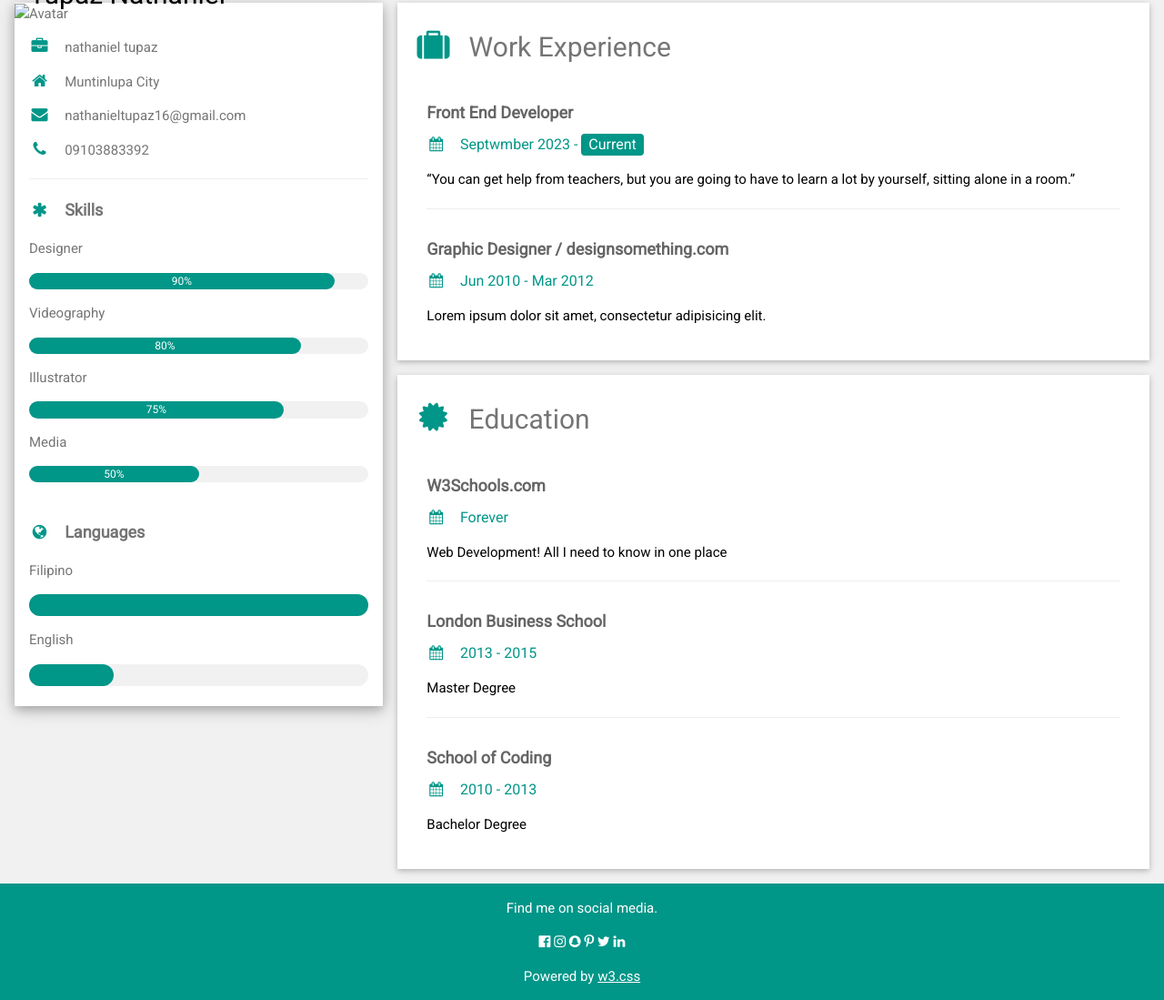
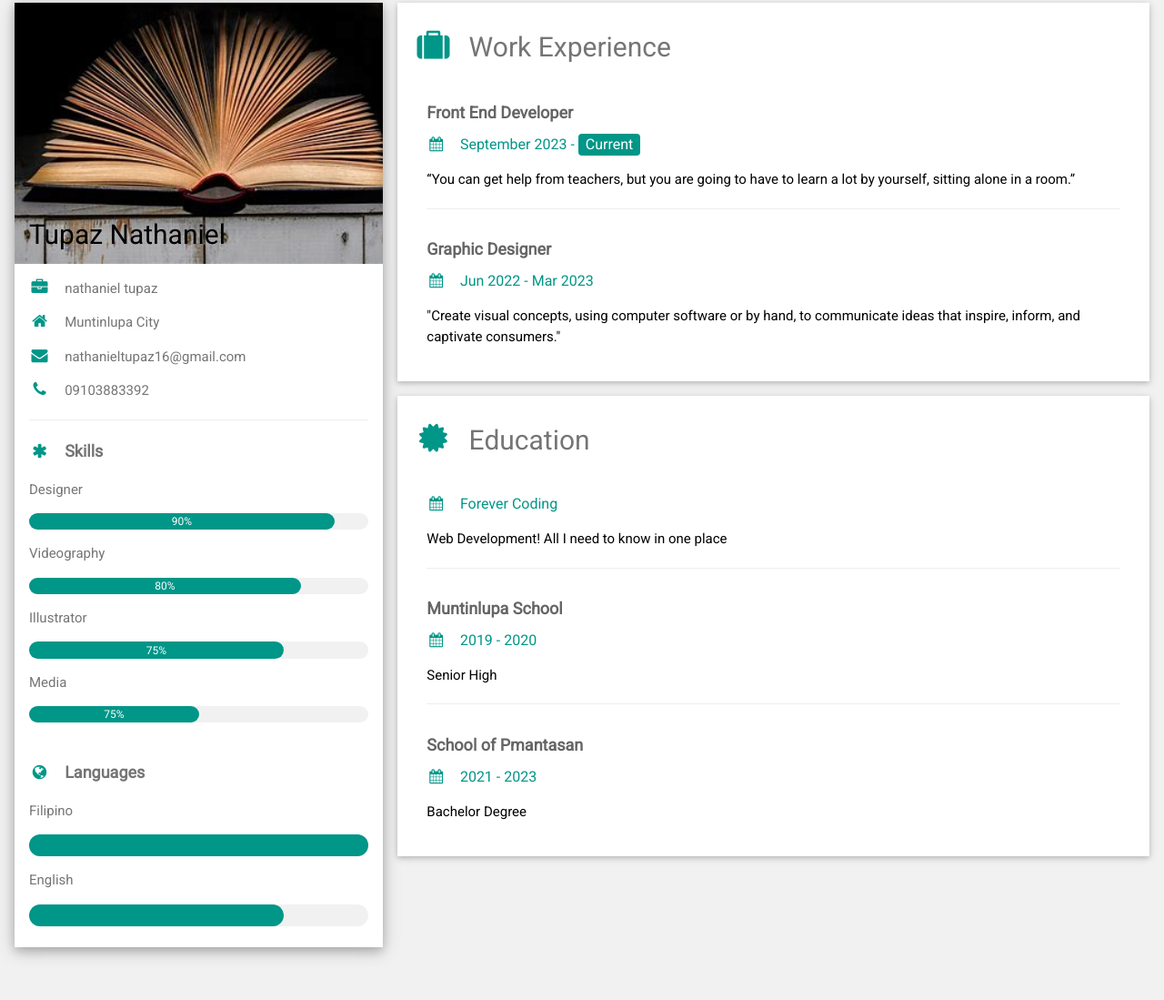
Before and after one commit to NathanielTupaz/paztu.io, a plain HTML site: page index.html in a window 1280 px wide. Shown: the part 13-1112 px from the top of the page at 91% size. After the commit the page ends 1076 px from the top, so only its background shows below. Drawn offline with nearby package versions, Linux system fonts and the light colour scheme.

Commit message:
Update index.html

```diff
--- a/index.html
+++ b/index.html
@@ -1,16 +1,21 @@
 <!DOCTYPE html>
 <html>
 <head>
-<title>W3.CSS Template</title>
 <meta charset="UTF-8">
 <meta name="viewport" content="width=device-width, initial-scale=1">
 <link rel="stylesheet" href="https://www.w3schools.com/w3css/4/w3.css">
 <link rel='stylesheet' href='https://fonts.googleapis.com/css?family=Roboto'>
 <link rel="stylesheet" href="https://cdnjs.cloudflare.com/ajax/libs/font-awesome/4.7.0/css/font-awesome.min.css">
+
 <style>
 html,body,h1,h2,h3,h4,h5,h6 {font-family: "Roboto", sans-serif}
 </style>
 </head>
+<body>
+  <!--This line changes the color of the background-->
+  <body style="background-color:aquamarine">
+</body>
+
 <body class="w3-light-grey">
 
 <!-- Page Container -->
@@ -24,7 +29,7 @@ html,body,h1,h2,h3,h4,h5,h6 {font-family: "Roboto", sans-serif}
 
       <div class="w3-white w3-text-grey w3-card-4">
         <div class="w3-display-container">
-          <img src="book.jfif" style="width:100%" alt="Avatar">
+          <img src="book.jpg" style="width:100%" alt="Avatar">
           <div class="w3-display-bottomleft w3-container w3-text-black">
             <h2>Tupaz Nathaniel</h2>
           </div>
@@ -53,7 +58,7 @@ html,body,h1,h2,h3,h4,h5,h6 {font-family: "Roboto", sans-serif}
           </div>
           <p>Media</p>
           <div class="w3-light-grey w3-round-xlarge w3-small">
-            <div class="w3-container w3-center w3-round-xlarge w3-teal" style="width:50%">50%</div>
+            <div class="w3-container w3-center w3-round-xlarge w3-teal" style="width:50%">75%</div>
           </div>
           <br>
 
@@ -67,7 +72,7 @@ html,body,h1,h2,h3,h4,h5,h6 {font-family: "Roboto", sans-serif}
           </div>
           <p>English</p>
           <div class="w3-light-grey w3-round-xlarge">
-            <div class="w3-round-xlarge w3-teal" style="height:24px;width:25%"></div>
+            <div class="w3-round-xlarge w3-teal" style="height:24px;width:75%"></div>
           </div>
           <br>
         </div>
@@ -83,34 +88,33 @@ html,body,h1,h2,h3,h4,h5,h6 {font-family: "Roboto", sans-serif}
         <h2 class="w3-text-grey w3-padding-16"><i class="fa fa-suitcase fa-fw w3-margin-right w3-xxlarge w3-text-teal"></i>Work Experience</h2>
         <div class="w3-container">
           <h5 class="w3-opacity"><b>Front End Developer</b></h5>
-          <h6 class="w3-text-teal"><i class="fa fa-calendar fa-fw w3-margin-right"></i>Septwmber 2023 - <span class="w3-tag w3-teal w3-round">Current</span></h6>
+          <h6 class="w3-text-teal"><i class="fa fa-calendar fa-fw w3-margin-right"></i>September 2023 - <span class="w3-tag w3-teal w3-round">Current</span></h6>
           <p>“You can get help from teachers, but you are going to have to learn a lot by yourself, sitting alone in a room.”</p>
           <hr>
         </div>
         <div class="w3-container">
-          <h5 class="w3-opacity"><b>Graphic Designer / designsomething.com</b></h5>
-          <h6 class="w3-text-teal"><i class="fa fa-calendar fa-fw w3-margin-right"></i>Jun 2010 - Mar 2012</h6>
-          <p>Lorem ipsum dolor sit amet, consectetur adipisicing elit. </p><br>
+          <h5 class="w3-opacity"><b>Graphic Designer</b></h5>
+          <h6 class="w3-text-teal"><i class="fa fa-calendar fa-fw w3-margin-right"></i>Jun 2022 - Mar 2023</h6>
+          <p>"Create visual concepts, using computer software or by hand, to communicate ideas that inspire, inform, and captivate consumers." </p><br>
         </div>
       </div>
 
       <div class="w3-container w3-card w3-white">
         <h2 class="w3-text-grey w3-padding-16"><i class="fa fa-certificate fa-fw w3-margin-right w3-xxlarge w3-text-teal"></i>Education</h2>
         <div class="w3-container">
-          <h5 class="w3-opacity"><b>W3Schools.com</b></h5>
-          <h6 class="w3-text-teal"><i class="fa fa-calendar fa-fw w3-margin-right"></i>Forever</h6>
+          <h6 class="w3-text-teal"><i class="fa fa-calendar fa-fw w3-margin-right"></i>Forever Coding</h6>
           <p>Web Development! All I need to know in one place</p>
           <hr>
         </div>
         <div class="w3-container">
-          <h5 class="w3-opacity"><b>London Business School</b></h5>
-          <h6 class="w3-text-teal"><i class="fa fa-calendar fa-fw w3-margin-right"></i>2013 - 2015</h6>
-          <p>Master Degree</p>
+          <h5 class="w3-opacity"><b>Muntinlupa School</b></h5>
+          <h6 class="w3-text-teal"><i class="fa fa-calendar fa-fw w3-margin-right"></i>2019 - 2020</h6>
+          <p>Senior High</p>
           <hr>
         </div>
         <div class="w3-container">
-          <h5 class="w3-opacity"><b>School of Coding</b></h5>
-          <h6 class="w3-text-teal"><i class="fa fa-calendar fa-fw w3-margin-right"></i>2010 - 2013</h6>
+          <h5 class="w3-opacity"><b>School of Pmantasan</b></h5>
+          <h6 class="w3-text-teal"><i class="fa fa-calendar fa-fw w3-margin-right"></i>2021 - 2023</h6>
           <p>Bachelor Degree</p><br>
         </div>
       </div>
@@ -124,16 +128,6 @@ html,body,h1,h2,h3,h4,h5,h6 {font-family: "Roboto", sans-serif}
   <!-- End Page Container -->
 </div>
 
-<footer class="w3-container w3-teal w3-center w3-margin-top">
-  <p>Find me on social media.</p>
-  <i class="fa fa-facebook-official w3-hover-opacity"></i>
-  <i class="fa fa-instagram w3-hover-opacity"></i>
-  <i class="fa fa-snapchat w3-hover-opacity"></i>
-  <i class="fa fa-pinterest-p w3-hover-opacity"></i>
-  <i class="fa fa-twitter w3-hover-opacity"></i>
-  <i class="fa fa-linkedin w3-hover-opacity"></i>
-  <p>Powered by <a href="https://www.w3schools.com/w3css/default.asp" target="_blank">w3.css</a></p>
-</footer>
 
 </body>
 </html>
```
